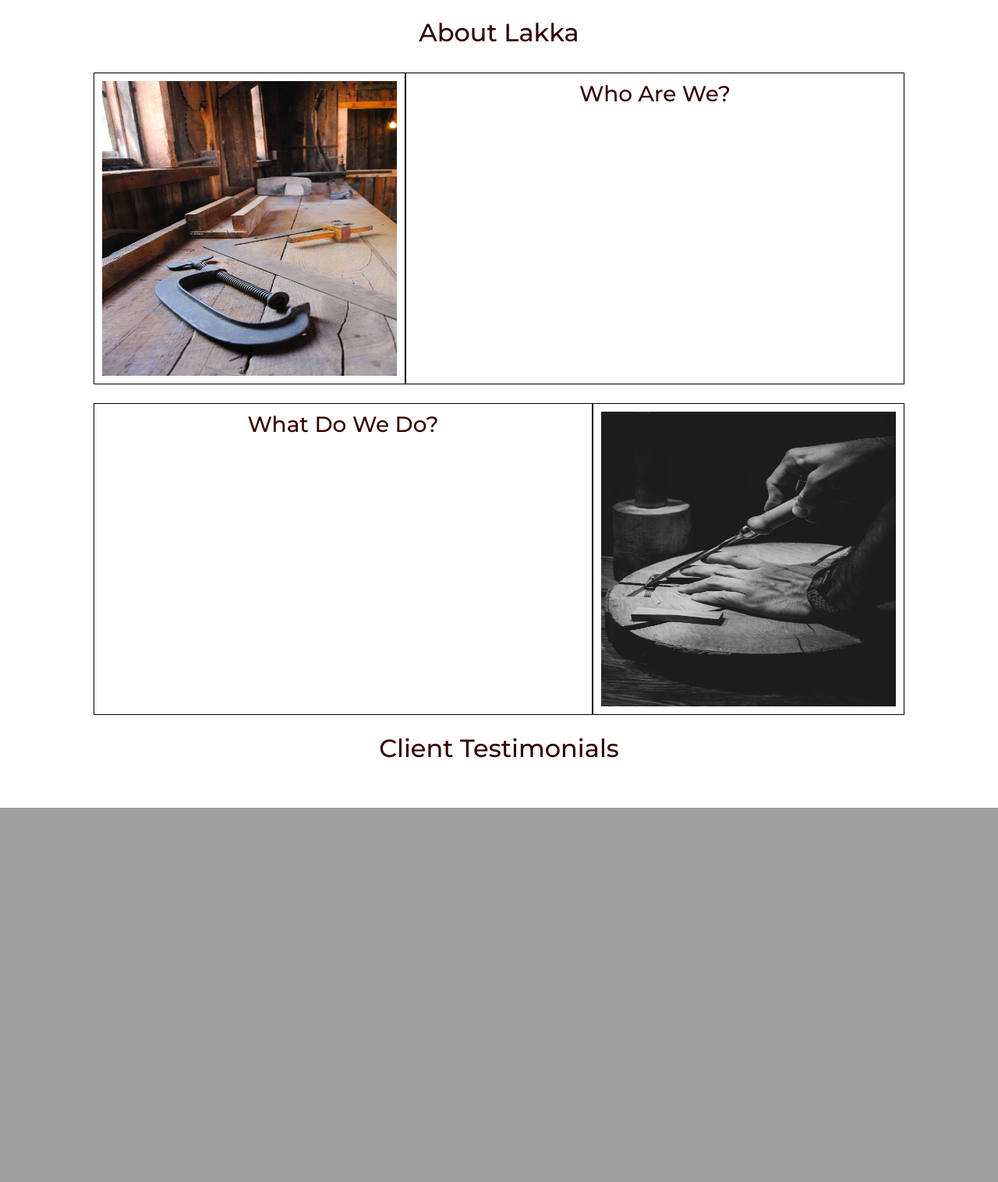
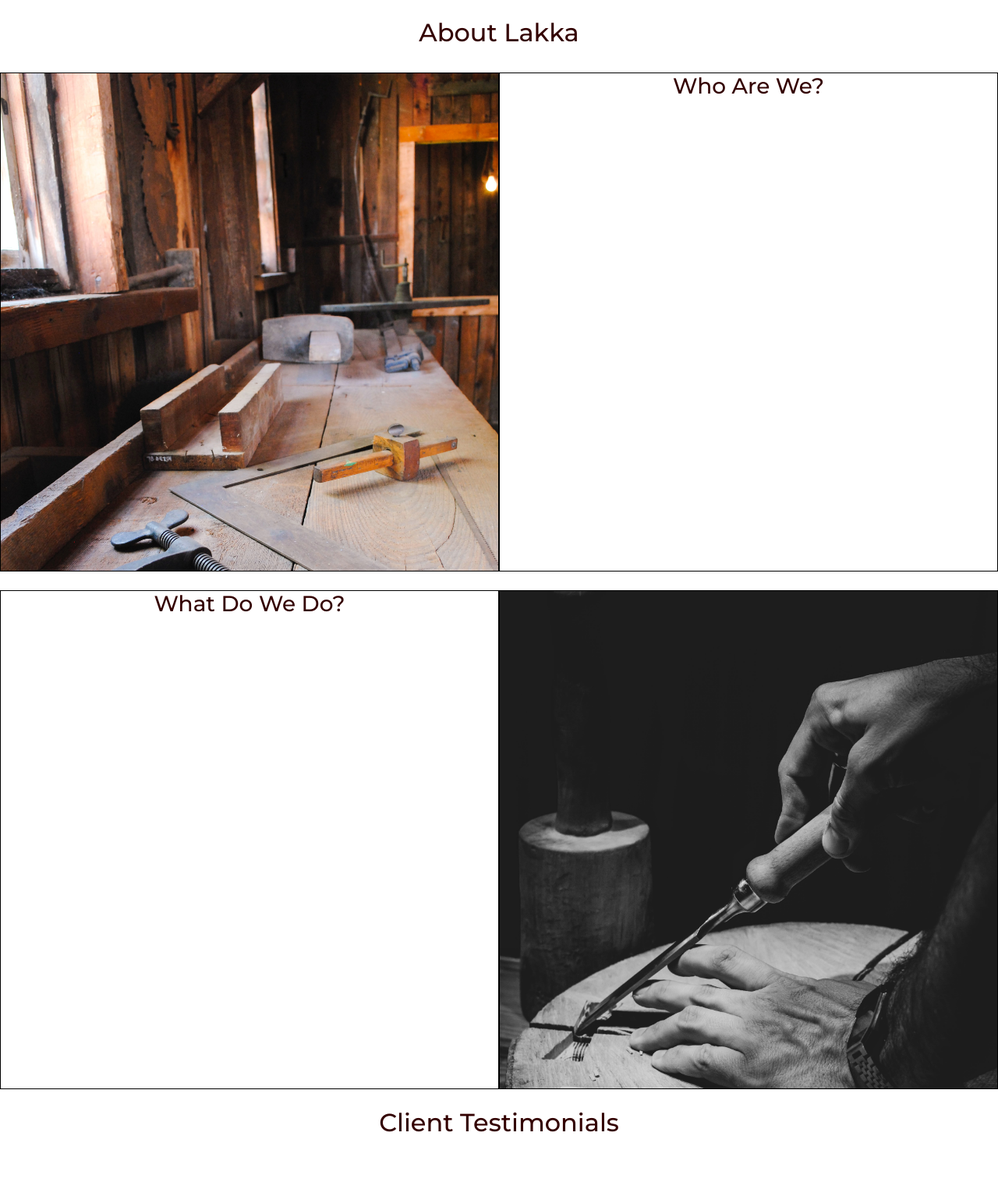
Before and after one commit to Code-Institute-Submissions/svickery-lakkafurniture, a Django app: page / in a window 1280 px wide. Shown: the part 1125-2641 px from the top of the page at 78% size. Before the commit the page ends 2161 px from the top, so only its background shows below. Run offline with Django 3.2, Linux system fonts and the light colour scheme; some libraries are stand-ins or nearby versions.

Commit message:
Changes made to css and html for styling

```diff
--- a/home/templates/home/index.html
+++ b/home/templates/home/index.html
@@ -20,10 +20,10 @@
 <section class="about">
   <div class="container-fluid">
   <div class="row justify-content-center">
-    <div class="about-img about-con col-6">
+    <div class="about-img about-con col-lg-6 col-sm-12">
       <img src="/media/michaela-murphy-jlG41_nbXOk-unsplash.jpg" alt="">
     </div>
-    <div class="about-con col-6">
+    <div class="about-con col-lg-6 col-sm-12">
       <h3 class="home-text">Who Are We?</h3>
     </div>
   </div>
@@ -31,10 +31,10 @@
 <br>
 <div class="container-fluid">
   <div class="row justify-content-center">
-    <div class="about-con col-6">
+    <div class="about-con col-lg-6 col-sm-12">
       <h3 class="home-text">What Do We Do?</h3>
     </div>
-    <div class="about-img about-con col-6">
+    <div class="about-img about-con col-lg-6 col-sm-12">
       <img src="/media/woodworkchisel.jpg" alt="">
     </div>
 
--- a/products/templates/products/products.html
+++ b/products/templates/products/products.html
@@ -54,6 +54,7 @@
                     {% for product in products %}
                         <div class="col-sm-6 col-md-6 col-lg-4 col-xl-3">
                             <div class="card h-100 border-0">
+                                <div class="card-img">
                                 {% if product.image %}
                                 <a href="">
                                     <img class="card-img-top img-fluid" src="{{ product.image.url }}" alt="{{ product.name }}">
@@ -63,6 +64,7 @@
                                     <img class="card-img-top img-fluid" src="{{ MEDIA_URL }}noimage.png" alt="{{ product.name }}">
                                 </a>
                                 {% endif %}
+                                </div>
                                 <div class="card-body pb-0">
                                     <p class="mb-0">{{ product.name }}</p>
                                 </div>
--- a/static/css/base.css
+++ b/static/css/base.css
@@ -14,7 +14,6 @@ body   {
 }
 
 .about-con {
-    padding: 10px;
     border: 1px solid black;
 }
 
@@ -28,11 +27,6 @@ img {
 
 .navbar-nav {
     font-size: 10px !important;
-}
-
-.about-img {
-    height: 100%;
-    width: 100%;
 }
 
 h2, h3 {
@@ -121,12 +115,6 @@ h2, h3 {
     max-width: 100%;
 }
 
-.about-img {
-    max-width: 400px;
-    height: 400px;
-    text-align: center;
-}
-
 a.category-badge > span.badge:hover {
     background: #212529 !important;
     color: #fff !important;
@@ -158,6 +146,44 @@ a.category-badge > span.badge:hover {
     background-color: black;
     color: #f9bc50;
 }
+
+.about-img {
+    position: relative;
+    width: 100%;
+    overflow: hidden;
+    padding: 0 !important;
+}
+
+.about-img:after {
+    content: "";
+    display: block;
+    padding-bottom: 100%;
+  }
+
+.about-img img {
+    position: absolute;
+    width: 100%;
+    height: auto;
+  }
+
+.card-img {
+    position: relative;
+    width: 100%;
+    overflow: hidden;
+}
+
+.card-img:after {
+    content: "";
+    display: block;
+    padding-bottom: 100%;
+  }
+
+.card-img img {
+    position: absolute;
+    width: 100%;
+    height: auto;
+    transform: scale(2);
+  }
 
 /* -------------------------------- Media Queries */
 
--- a/templates/includes/main-nav.html
+++ b/templates/includes/main-nav.html
@@ -1,5 +1,5 @@
-<div class="collapse navbar-collapse col-lg-6 col-sm-12 text-lg-left" id="topnav">
-    <ul class="navbar-nav w-auto mx-auto">
+<div class="collapse navbar-collapse text-lg-left" id="topnav">
+    <ul class="navbar-nav w-auto">
         <li class="nav-item dropdown">
             <a class="logo-font font-weight-bold nav-link home-text mr-5" href="{% url 'products' %}"
                 id="all-products-link" data-toggle="dropdown" aria-haspopup="true" aria-expanded="false">
```
